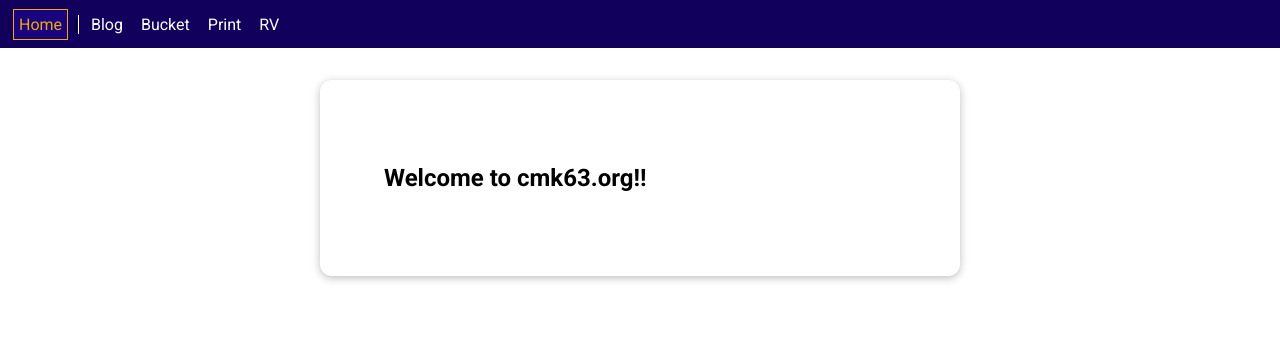
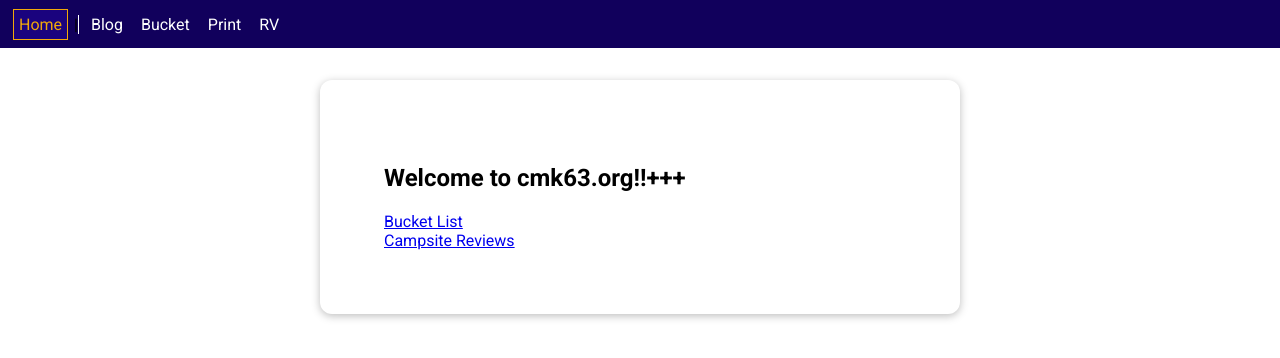
Before and after one commit to cavemanken/cavemanken.github.io, a Vue app: page /#/home in a window 1280 px wide. Shown: the top 358 px of the page. Built offline with nearby package versions, Linux system fonts and the light colour scheme; the HTML template or start-up script is replaced by a standard one.

Commit message:
Update HomePage.vue

```diff
--- a/src/pages/home/HomePage.vue
+++ b/src/pages/home/HomePage.vue
@@ -1,5 +1,10 @@
 <template>
-  <base-card><h2>Welcome to cmk63.org!!</h2></base-card>
+  <base-card
+    ><h2>Welcome to cmk63.org!!+++</h2>
+    <a href="bucket-list.html">Bucket List</a>
+    <br />
+    <a href="campsite-reviews.html">Campsite Reviews</a>
+  </base-card>
 </template>
 
 <script>
```
